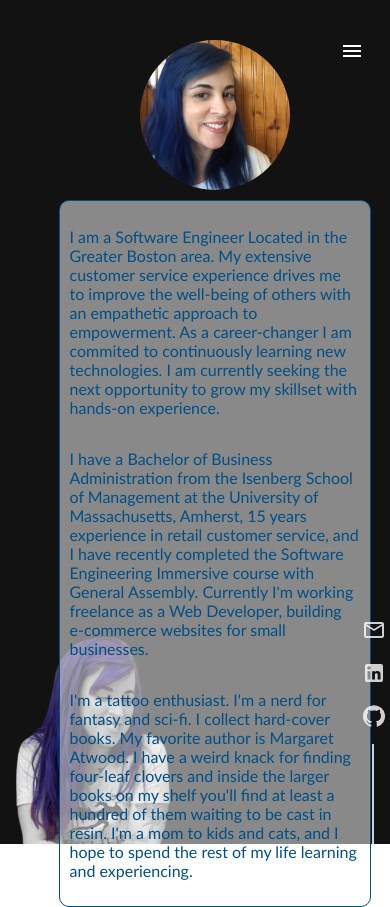
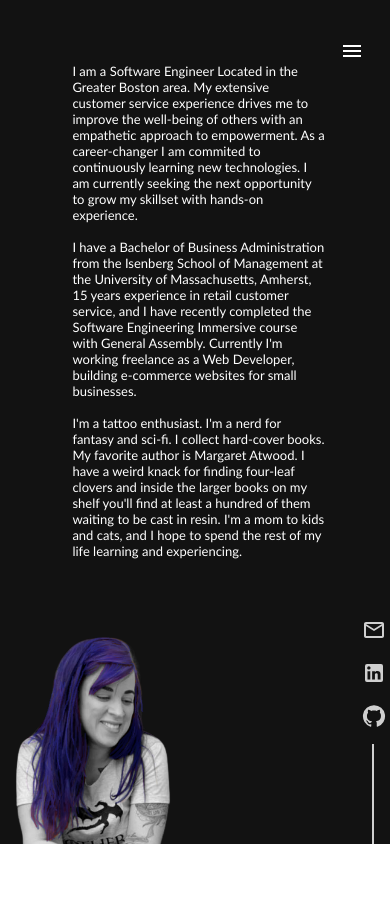
Before and after one commit to danianise/Portfolio, a React (Create React App) app: page /about in a window 390 px wide. After the commit the page ends 844 px from the top, so only its background shows below. Built offline with nearby package versions, Linux system fonts and the light colour scheme.

Commit message:
Working on new styling details

```diff
--- a/src/App.css
+++ b/src/App.css
@@ -1,6 +1,6 @@
 .App {
   color: white;
-  /* background-color: #232b2b; */
+  /* background-color: black; */
   font-family:'Trebuchet MS', 'Lucida Sans Unicode', 'Lucida Grande', 'Lucida Sans', Arial, sans-serif;
 }
 
@@ -10,7 +10,7 @@
   content: "";
   /* background-image: url('../public/daisies.jpg'); */
   background-color: rgb(18, 18, 18);
-  background-image: url('../public/dahoey.png');
+  /* background-image: url('../public/dahoey.png'); */
   background-position: left bottom;
   background-repeat: no-repeat;
   /* background-size: cover; */
--- a/src/components/About.js
+++ b/src/components/About.js
@@ -18,7 +18,7 @@ function About() {
       animate={{opacity: 1}}
       // exit={{opacity: 0}}
     >
-        <img className='dHoeyImg' src='dHoey.jpg'/>
+        {/* <img className='dHoeyImg' src='dHoey.jpg'/> */}
 
         <div className='aboutContent'>
           {/* <h4>About Me</h4> */}
@@ -27,14 +27,12 @@ function About() {
               service experience drives me to improve the well-being of others with an empathetic approach to empowerment.
               As a career-changer I am commited to continuously learning new technologies. I am currently seeking
               the next opportunity to grow my skillset with hands-on experience.
-          </p>
-          <p>
+          <br/><br/>
               I have a Bachelor of Business Administration from the Isenberg School of Management at the
               University of Massachusetts, Amherst, 15 years experience in retail customer service,
               and I have recently completed the Software Engineering Immersive course with General Assembly.
               Currently I'm working freelance as a Web Developer, building e-commerce websites for small businesses.
-          </p>
-          <p>
+          <br/><br/>
               I'm a tattoo enthusiast. I'm a nerd for fantasy and sci-fi.
               I collect hard-cover books. My favorite author is Margaret Atwood.
               I have a weird knack for finding four-leaf clovers and inside the larger books
--- a/src/css/About.css
+++ b/src/css/About.css
@@ -4,15 +4,35 @@
     width: 80vw;
     margin-left: 10vh;
 }
+.about::before {
+    z-index: -1;
+    height: 100vh;
+    content: "";
+    /* background-image: url('../public/daisies.jpg'); */
+    background-color: rgb(18, 18, 18);
+    background-image: url('./images/dahoey.png');
+    background-position: left bottom;
+    background-repeat: no-repeat;
+    /* background-size: cover; */
+    background-attachment: fixed;
+    /* position: fixed; */
+    position: absolute;
+    top: 0px;
+    right: 0px;
+    bottom: 0px;
+    left: 0px;
+    /* opacity: 0.7 */
+  }
 
 .aboutContent {
     display: flex;
     flex-direction: column;
     justify-content: center;
     align-items: center;
-    border: 1px solid #014f86;
-    background: rgba(255, 255, 255, .5);
-    color: #014f86;
+    /* border: 1px solid #4646c7; */
+    /* background: rgba(255, 255, 255, .5);
+    color: black; */
+    color: white;
     border-radius: 10px;
     height: fit-content;
     margin: 20px 0 0 40px;
@@ -30,7 +50,9 @@
     .about {
         flex-direction: column;
         justify-content: center;
-        margin: 0 15vw 0 15vw;
+        margin: 0 16vw 0 16vw;
+        width: 70vw;
+        font-size: small;
     }
 
     .aboutContent {
@@ -43,4 +65,8 @@
         align-self: center;
         margin: 10px 0 0 0;
     }
+
+    .about::before {
+        background-size: 180px;
+      }
 }
--- a/src/css/Title.css
+++ b/src/css/Title.css
@@ -2,8 +2,28 @@
    margin-left: 10px;
 }
 
+.title::before {
+    z-index: -1;
+    height: 100vh;
+    content: "";
+    /* background-image: url('../public/daisies.jpg'); */
+    background-color: rgb(18, 18, 18);
+    background-image: url('./images/dahoey.png');
+    background-position: left bottom;
+    background-repeat: no-repeat;
+    /* background-size: cover; */
+    background-attachment: fixed;
+    /* position: fixed; */
+    position: absolute;
+    top: 0px;
+    right: 0px;
+    bottom: 0px;
+    left: 0px;
+    /* opacity: 0.7 */
+  }
+
 .title h1 {
-    font-size: 10vh;
+    font-size: 9vh;
     width: fit-content;
     margin: 0;
 }
@@ -16,5 +36,17 @@
 @media screen and (max-width:940px) {
     .title h1 {
         font-size: 30px;
+        margin-top: 140px;
     }
+
+    .title::before {
+        background-size: 180px;
+      }
 }
+
+@media screen and (max-width:600px) {
+    .title h1 {
+        font-size: 40px;
+        margin-top: 140px;
+    }
+  }
```
Also changed, not shown: src/css/images/dahoey.png (renamed from public/dahoey.png).
